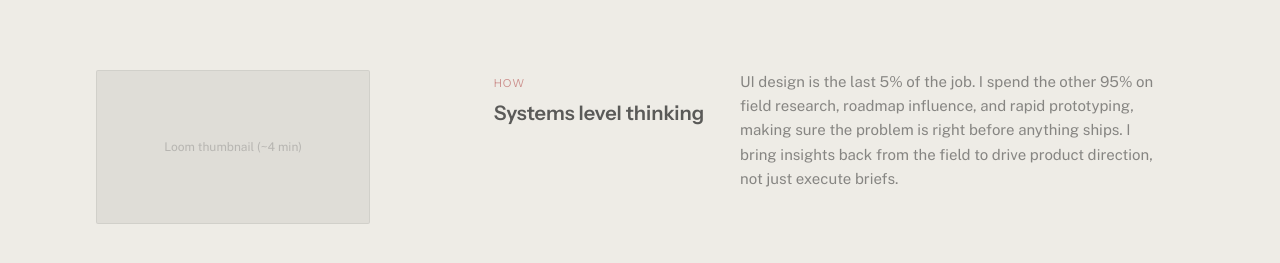
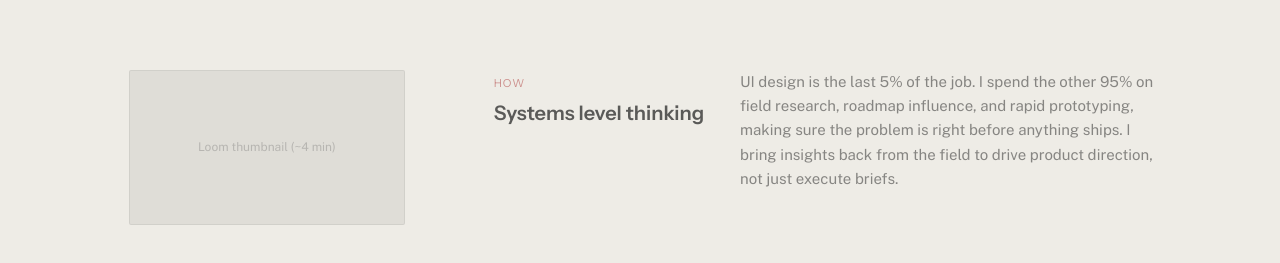
Before and after one commit to Coolaboratory/milmoe.com, a React (Vite) app: page / in a window 1280 px wide. Shown: the part 685-948 px from the top of the page. Built offline with nearby package versions, Linux system fonts and the light colour scheme.

Commit message:
Size and align Loom thumbnail to match GE Digital card image exactly

```diff
--- a/src/App.tsx
+++ b/src/App.tsx
@@ -186,7 +186,10 @@ function Grid() {
           className={`md:row-span-3 ${reducedMotion ? '' : 'grid-row-fade-in'}`}
           style={reducedMotion ? undefined : { animationDelay: '5600ms' }}
         >
-          <Placeholder label="Loom thumbnail (~4 min)" className="w-3/4 aspect-video" />
+          <Placeholder
+            label="Loom thumbnail (~4 min)"
+            className="w-3/4 md:ml-[33px] md:w-[calc(100%_-_90px)] aspect-video"
+          />
         </div>
         {rows.map((row, i) => (
           <Fragment key={row.label}>
```
